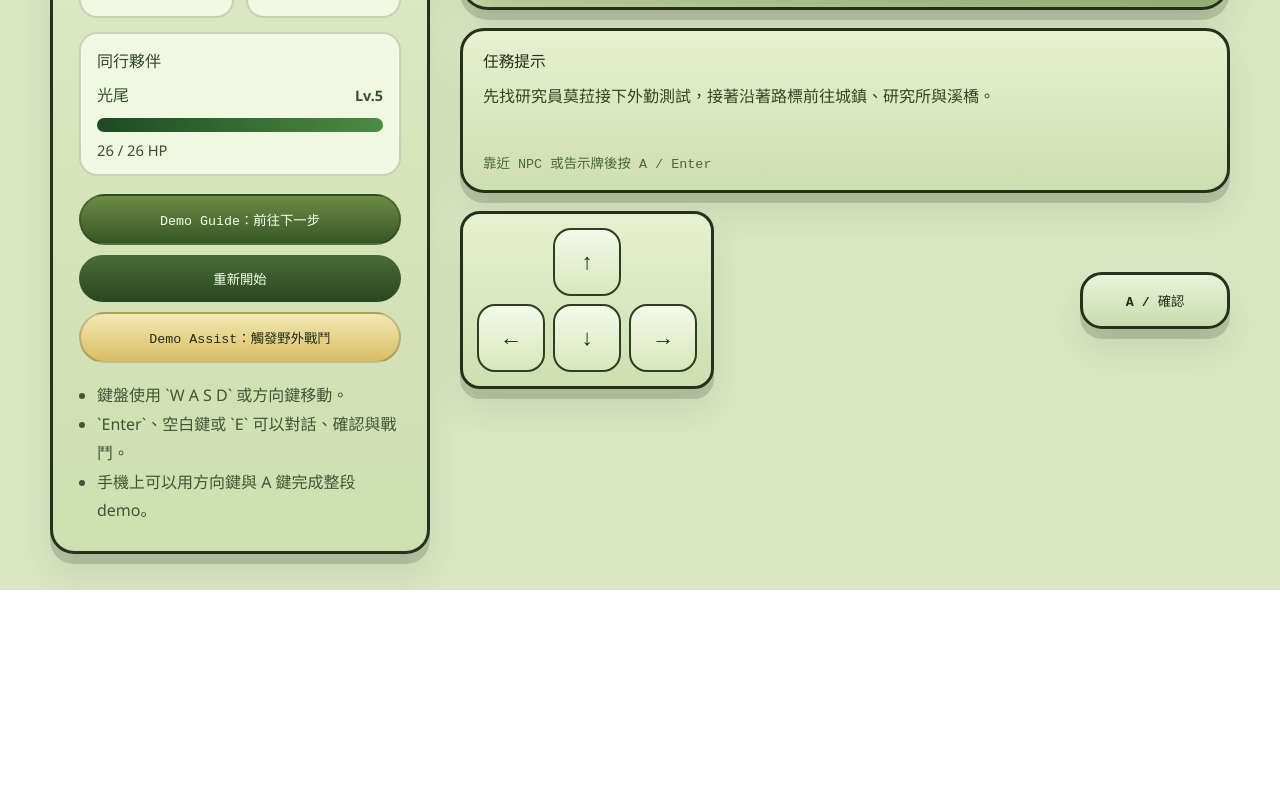
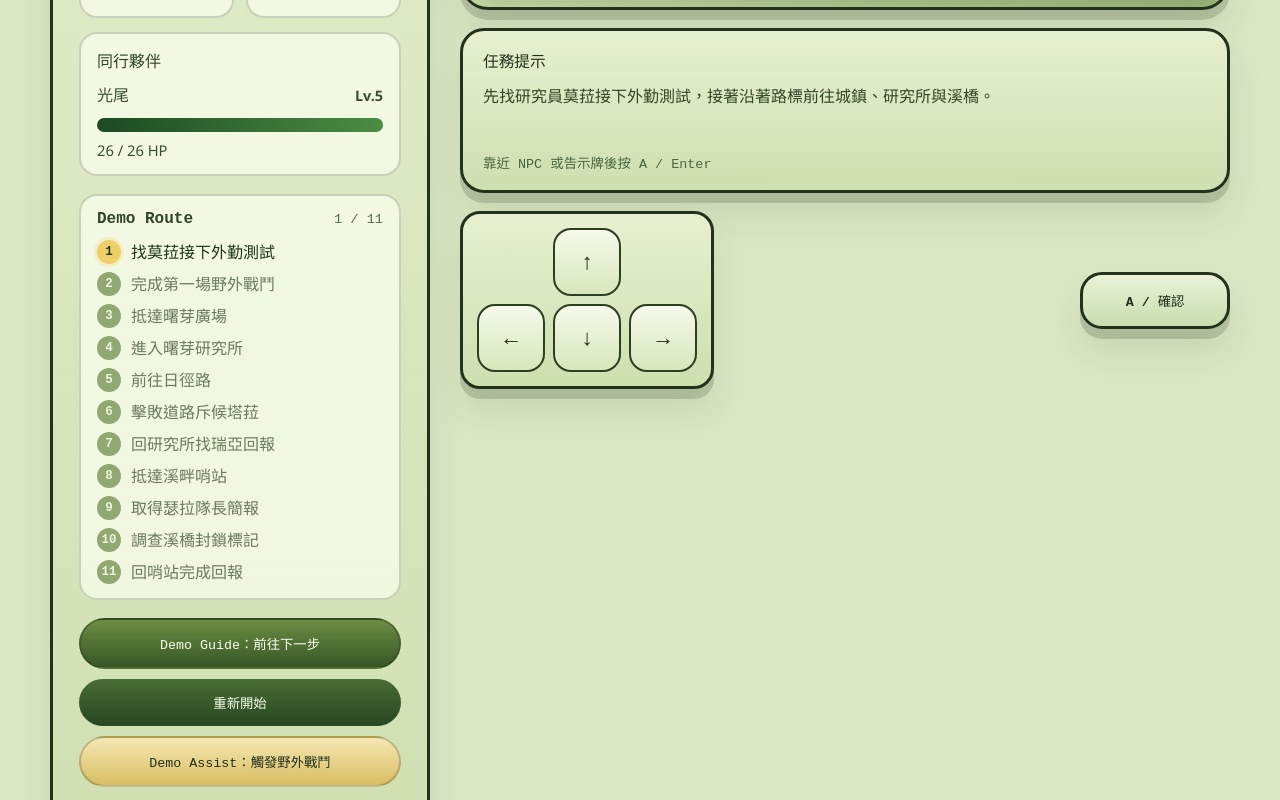
Before and after one commit to rhinorayhuang/pocket-prove, a Vue app: page / in a window 1280 px wide. Shown: the part 604-1404 px from the top of the page. Before the commit the page ends 1194 px from the top, so only its background shows below. Built offline with nearby package versions, Linux system fonts and the light colour scheme.

Commit message:
Add demo route checklist

```diff
--- a/src/App.vue
+++ b/src/App.vue
@@ -1,6 +1,7 @@
 <script setup lang="ts">
 import { computed, ref } from "vue";
 import BattleMenu from "./components/BattleMenu.vue";
+import DemoRoutePanel from "./components/DemoRoutePanel.vue";
 import DialogBox from "./components/DialogBox.vue";
 import PartyPanel from "./components/PartyPanel.vue";
 import QuestPanel from "./components/QuestPanel.vue";
@@ -69,6 +70,8 @@ const isDemoComplete = computed(() => questStage.value >= 11);
         :step-count="stepCount"
         :wins="wins"
       />
+
+      <DemoRoutePanel :current-stage="questStage" />
 
       <article v-if="isDemoComplete" class="completion-card">
         <p class="completion-label">Demo Clear</p>
--- /dev/null
+++ b/src/components/DemoRoutePanel.vue
@@ -0,0 +1,133 @@
+<script setup lang="ts">
+const props = defineProps<{
+  currentStage: number;
+}>();
+
+const routeSteps = [
+  "找莫菈接下外勤測試",
+  "完成第一場野外戰鬥",
+  "抵達曙芽廣場",
+  "進入曙芽研究所",
+  "前往日徑路",
+  "擊敗道路斥候塔菈",
+  "回研究所找瑞亞回報",
+  "抵達溪畔哨站",
+  "取得瑟拉隊長簡報",
+  "調查溪橋封鎖標記",
+  "回哨站完成回報"
+];
+
+function getStepState(index: number) {
+  if (props.currentStage > index) {
+    return "done";
+  }
+
+  if (props.currentStage === index) {
+    return "active";
+  }
+
+  return "locked";
+}
+</script>
+
+<template>
+  <article class="route-card">
+    <div class="route-header">
+      <p class="card-title">Demo Route</p>
+      <span>{{ Math.min(currentStage + 1, routeSteps.length) }} / {{ routeSteps.length }}</span>
+    </div>
+
+    <ol class="route-list">
+      <li
+        v-for="(step, index) in routeSteps"
+        :key="step"
+        :class="getStepState(index)"
+      >
+        <span class="route-marker">{{ index + 1 }}</span>
+        <span>{{ step }}</span>
+      </li>
+    </ol>
+  </article>
+</template>
+
+<style scoped>
+.route-card {
+  margin-top: 18px;
+  border: 2px solid rgba(35, 51, 27, 0.2);
+  border-radius: 18px;
+  padding: 14px 16px;
+  background: rgba(247, 252, 234, 0.82);
+}
+
+.route-header {
+  display: flex;
+  align-items: center;
+  justify-content: space-between;
+  gap: 12px;
+}
+
+.card-title,
+.route-header span,
+.route-marker {
+  font-family: "Courier New", "Microsoft JhengHei", monospace;
+}
+
+.card-title {
+  margin: 0;
+  color: #314626;
+  font-weight: 700;
+}
+
+.route-header span {
+  color: #526d44;
+  font-size: 0.85rem;
+}
+
+.route-list {
+  display: grid;
+  gap: 8px;
+  margin: 12px 0 0;
+  padding: 0;
+  list-style: none;
+}
+
+.route-list li {
+  display: grid;
+  grid-template-columns: 26px 1fr;
+  gap: 8px;
+  align-items: center;
+  color: #6a7a5f;
+  line-height: 1.45;
+}
+
+.route-marker {
+  display: grid;
+  place-items: center;
+  width: 24px;
+  height: 24px;
+  border-radius: 999px;
+  color: #eaf5da;
+  background: #91a873;
+  font-size: 0.78rem;
+  font-weight: 700;
+}
+
+.route-list li.done {
+  color: #3b5a2e;
+}
+
+.route-list li.done .route-marker {
+  background: #4f7942;
+}
+
+.route-list li.active {
+  color: #1f3519;
+  font-weight: 700;
+}
+
+.route-list li.active .route-marker {
+  color: #22331a;
+  background: #f0cf69;
+  box-shadow: 0 0 0 3px rgba(240, 207, 105, 0.24);
+}
+</style>
```
Also changed, not shown: 2 other files (tests, documents, lock files or other folders).
